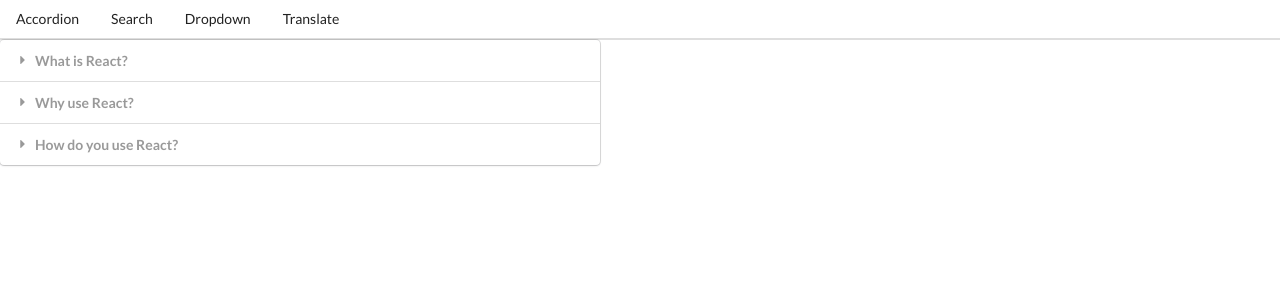
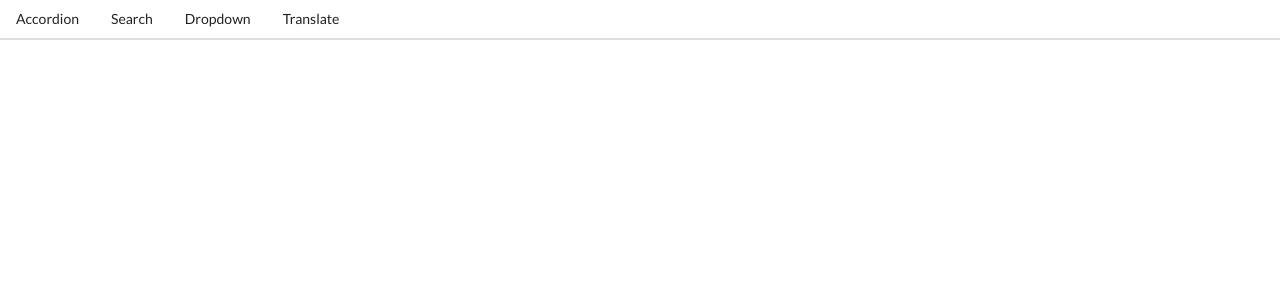
Before and after one commit to tsitokhtsev/widgets, a React (Create React App) app: page / in a window 1280 px wide. Shown: the top 300 px of the page. Built offline with nearby package versions, Linux system fonts and the light colour scheme.

Commit message:
- Fixed links of widgets

```diff
--- a/src/App.js
+++ b/src/App.js
@@ -42,13 +42,13 @@ const App = () => {
 	return (
 		<div>
 			<Header />
-			<Route path="/">
+			<Route path="/widgets/">
 				<Accordion items={items} />
 			</Route>
-			<Route path="/list">
+			<Route path="/widgets/list">
 				<Search />
 			</Route>
-			<Route path="/dropdown">
+			<Route path="/widgets/dropdown">
 				<Dropdown
 					label="Select a color"
 					options={options}
@@ -56,7 +56,7 @@ const App = () => {
 					onSelectedChange={setSelected}
 				/>
 			</Route>
-			<Route path="/translate">
+			<Route path="/widgets/translate">
 				<Translate />
 			</Route>
 		</div>
```
